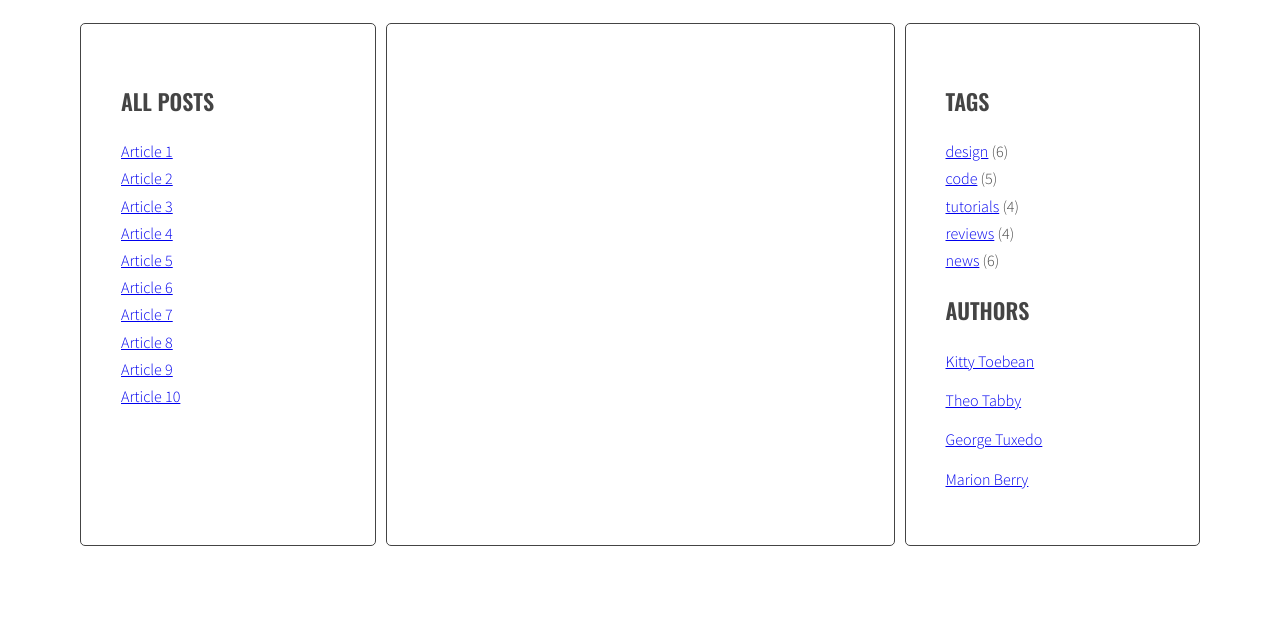
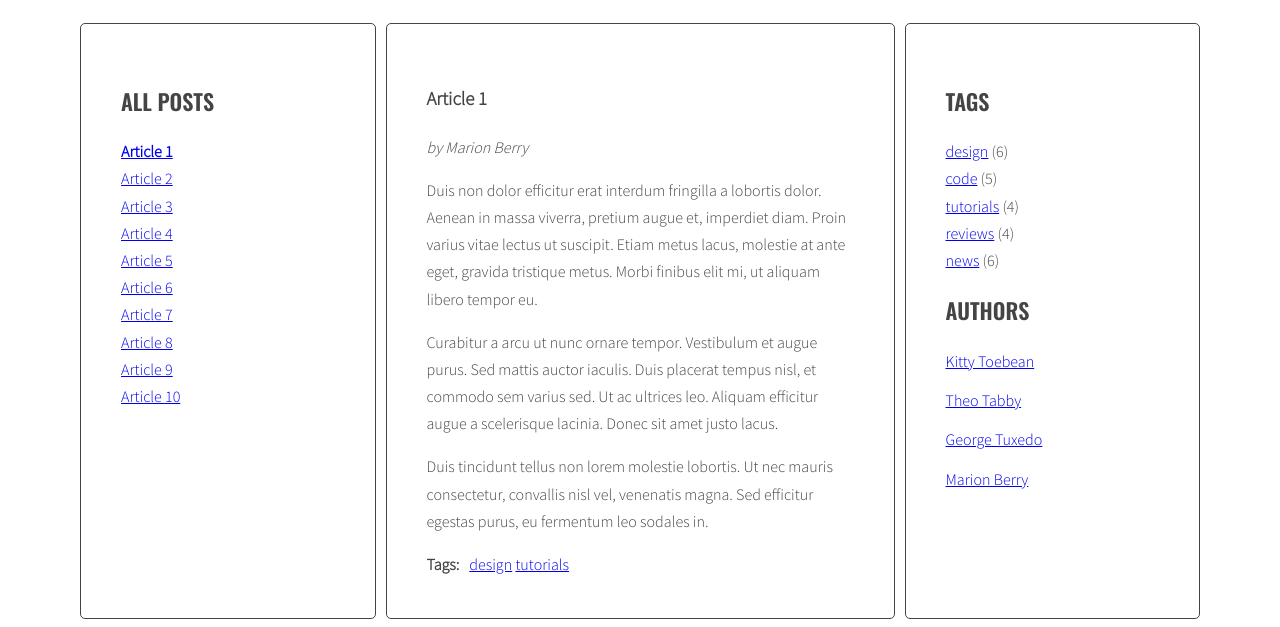
Before and after one commit to oh-myname/Mod.6-project, a website: page index.html in a window 1280 px wide. Both pictures are taken after a click on the link "Article 1". Shown: the part 220-847 px from the top of the page. Before the commit the page ends 800 px from the top, so only its background shows below. Drawn offline with nearby package versions, Linux system fonts and the light colour scheme.

Commit message:
fix tools to find&display articles, fix code clarity

```diff
--- a/index.html
+++ b/index.html
@@ -15,7 +15,7 @@
         <h2 class="section-title">All posts</h2>
         <ul class="list titles">
           <li><a href="#article-1" class="active"><span>Article 1</span></a></li>
-          <li><a href="#article-2" class="active"><span>Article 2</span></a></li>
+          <li><a href="#article-2"><span>Article 2</span></a></li>
           <li><a href="#article-3"><span>Article 3</span></a></li>
           <li><a href="#article-4"><span>Article 4</span></a></li>
           <li><a href="#article-5"><span>Article 5</span></a></li>
--- a/js/script.js
+++ b/js/script.js
@@ -1,79 +1,27 @@
-'use strict';
-//  here goes a test: find test-button, listen for click, when you hear it, you execute the handler, which is to find 'titles a' and show them in the console
-/*
-document.getElementById('test-button').addEventListener('click', function(){
-  const links = document.querySelectorAll('.titles a');
-  console.log('links:', links);
-});
-*/
+  'use strict';
 
-
-const titleClickHandler = function(Event){
-  console.log('Link was clicked!');
-  console.log(Event);
-
+const titleClickHandler = function(event){
+  event.preventDefault();
+  const clickedElement = this;
 
   /* [DONE] remove class 'active' from all article links  */
-const activeLinks = document.querySelectorAll('.titles a.active');
-
-for(let activeLink of activeLinks){
-  activeLink.classList.remove('active');                                          //1. where it should be removed? should query selector find "titles a.active or "titles a .active"?
-}
-
-
-  /* [DONE] add class 'active' to the clicked link */
-  event.preventDefault();
-  const clickedElement = this;
-  console.log('clickedElement:', clickedElement);                                 //it's better to use this way than 'clickedElement:' + clickedElement
-  //console.log('clickedElement (with plus): ' + clickedElement);
-
+  const activeLink = document.querySelector('.titles a.active');
+  activeLink.classList.remove('active');
 
   /* [DONE] remove class 'active' from all articles */
-  const activeArticles = document.querySelectorAll('.posts article.active ');     // 2. why article.active? only ask don't touch - it works
-
-  for(let activeArticle of activeArticles){
-    activeArticle.classList.remove('active');                                     // 1. where it should be removed? should query selector find "titles a.active or "titles a .active"?
-  }
-
+  const activeArticle = document.querySelector('.posts article.active ');       // 1. why article.active? to find arcticle with class 'active' not to find element with class 'active'
+  activeArticle.classList.remove('active');
 
   /* [DONE] get 'href' attribute from the clicked link */
   const articleSelector = clickedElement.getAttribute('href');
-  console.log(articleSelector);
-
 
   /* [AFOOT] find the correct article using the selector (value of 'href' attribute) */
-  const targetArticle = document.querySelector(href);
-  console.log(targetArticle);
-
-
-  /* [AFOOT] add class 'active' to the correct article */
-  event.preventDefault();
-  const clickedArticle = this;
-  console.log('clickedArticle:', clickedArticle);
-
-
-  /*[AFOOT] DELETE the content of links list (left column)*/
-
-
-
-  /*[AFOOT] READ article id and save it as a const*/
-
-
-
-  /*[AFOOT] FIND element with determined title and save its content to a const*/
-
-
-
-  /*[AFOOT] CREATE HTML link code and save it to a const*/
-
-
-
-  /*[AFOOT] PUT created HTML code to the list of links (left column)*/
-
+  const targetArticle = document.querySelector(articleSelector);
+  /* [DONE] add active class to clickedElement, add active class to targetArticle*/
+  clickedElement.classList.add('active');
+  targetArticle.classList.add('active');
 
 }
-
-
 const links = document.querySelectorAll('.titles a');
 
 for(let link of links){
```
